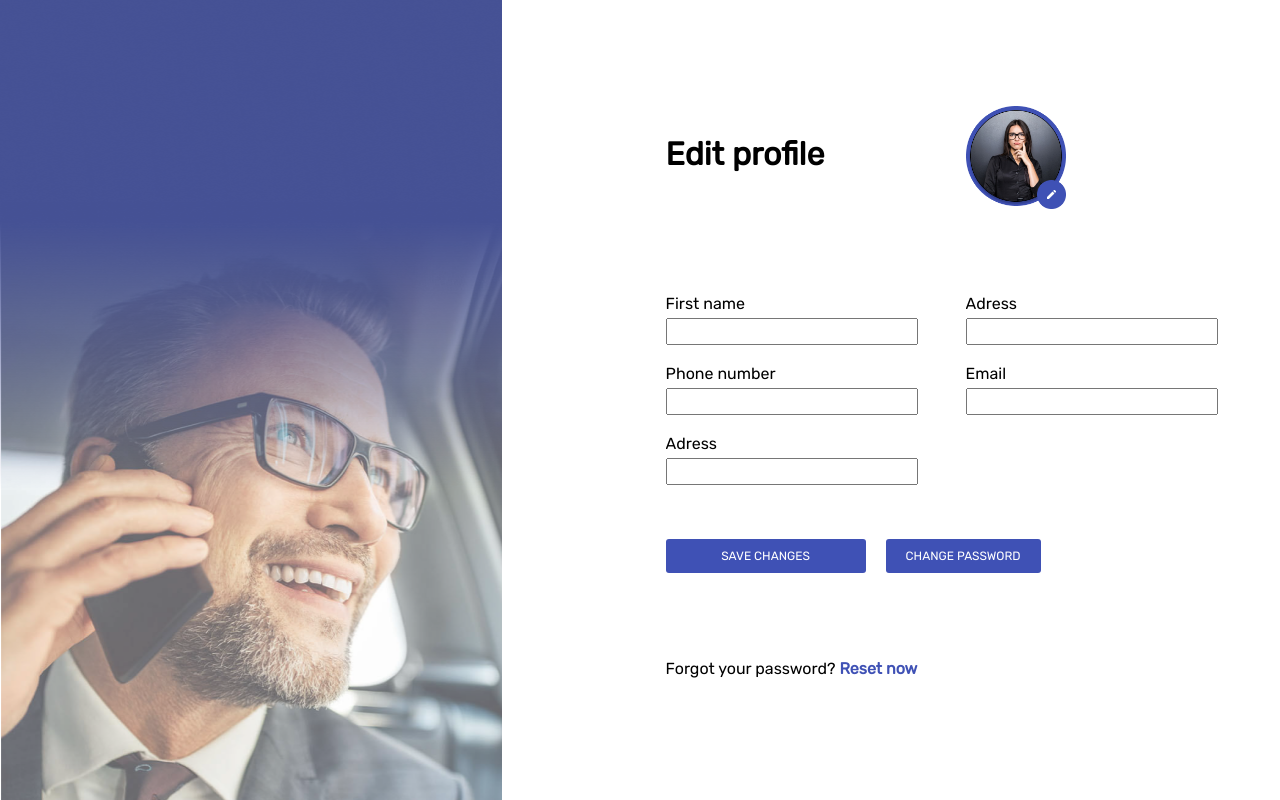
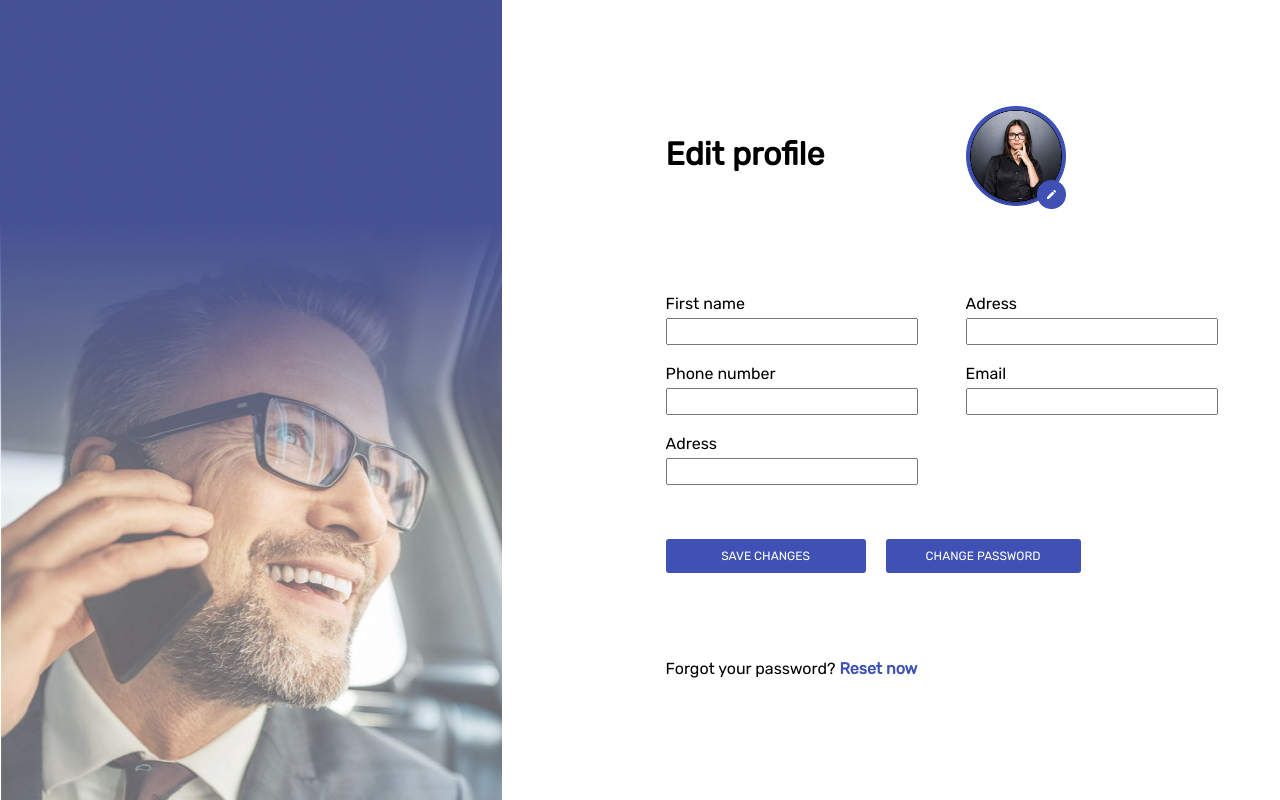
Before and after one commit to dJuKaAaA/IKS-Tim-7, an Angular app: page /editProfile in a window 1280 px wide. Built offline with nearby package versions, Linux system fonts and the light colour scheme; no server answers.

Commit message:
Fixed padding on a link

```diff
--- a/src/app/components/edit-profile/edit-profile.component.css
+++ b/src/app/components/edit-profile/edit-profile.component.css
@@ -85,7 +85,7 @@ button{
 .buttonSection a{
     margin-right: 20px;
     width: 200px;
-    padding: 10px 20px 10px 20px;
+    padding: 10px 40px 10px 40px;
     background-color: #3F51B5;
     border: none;
     border-radius: 3px;
```
